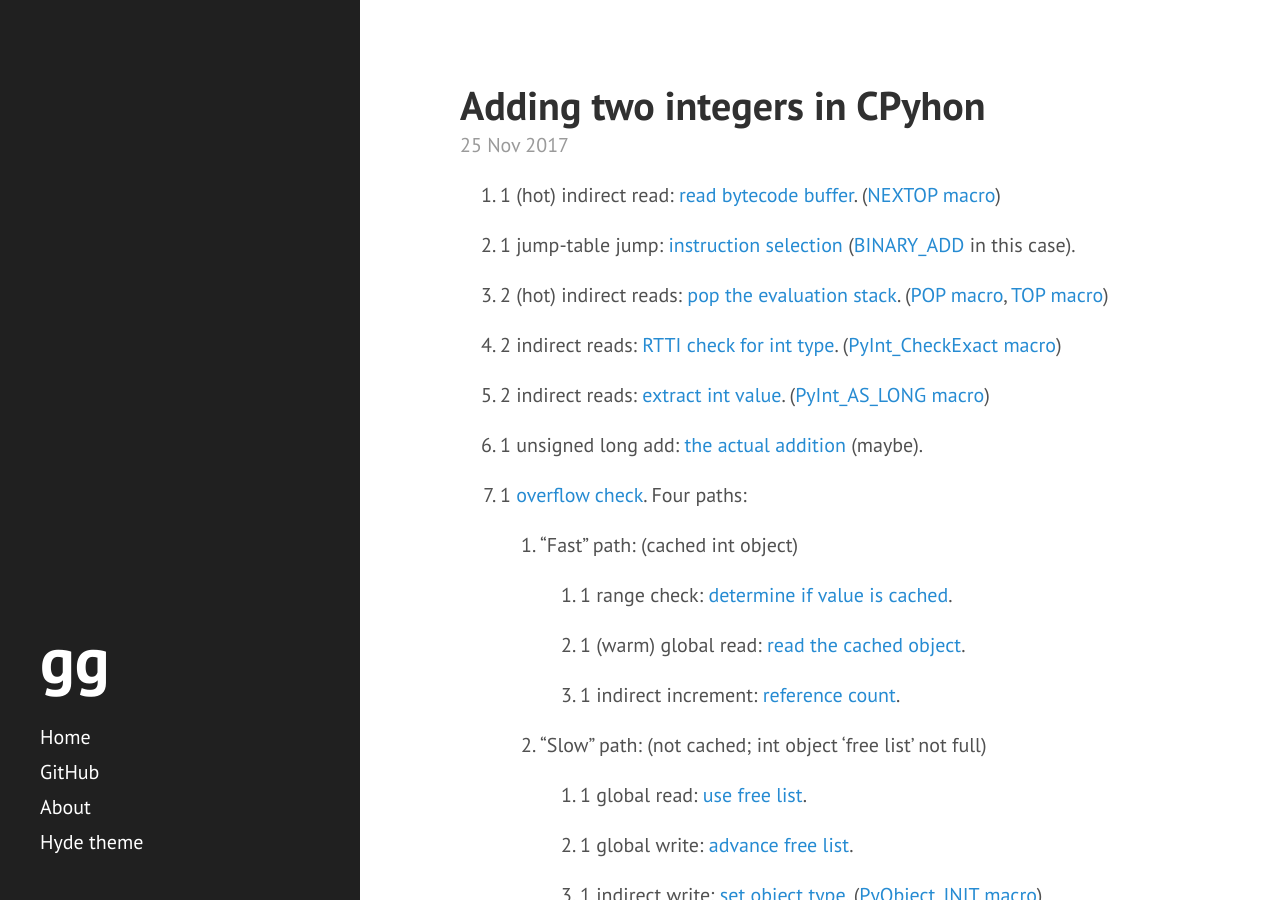
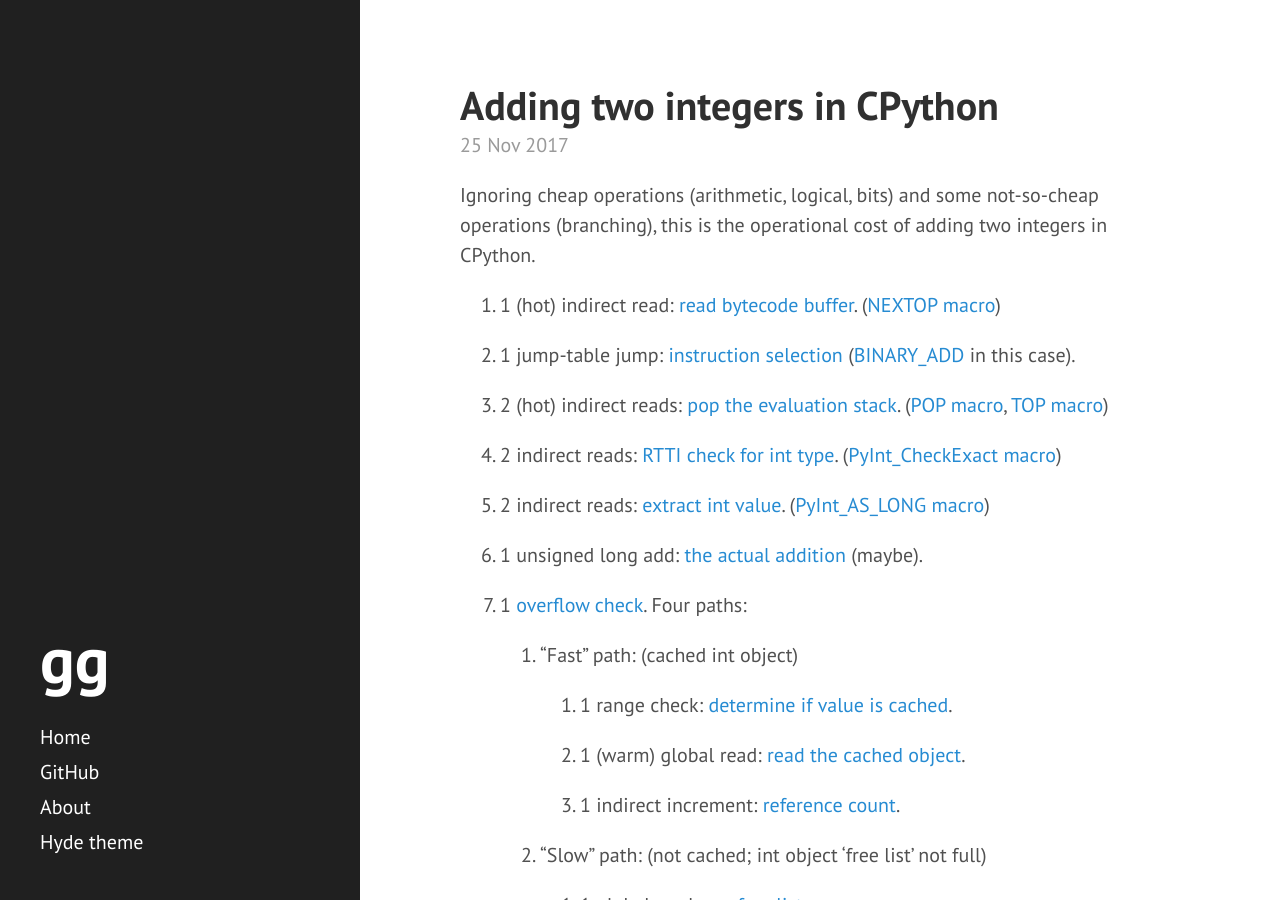
Before and after one commit to Garciat/garciat.github.io, a Jekyll site: the page built from _posts/2017-11-24-cpython-int-add.md, in a window 1280 px wide and 900 px high. Built offline with Jekyll 4.4.1, drawn with Linux system fonts in a browser that asks for light colours.

Commit message:
Update 2017-11-24-cpython-int-add.md

```diff
--- a/_posts/2017-11-24-cpython-int-add.md
+++ b/_posts/2017-11-24-cpython-int-add.md
@@ -1,8 +1,10 @@
 ---
 layout:     post
-title:      Adding two integers in CPyhon
+title:      Adding two integers in CPython
 date:       2017-11-25 21:53
 ---
+
+Ignoring cheap operations (arithmetic, logical, bits) and some not-so-cheap operations (branching), this is the operational cost of adding two integers in CPython.
 
 1.  1 (hot) indirect read: [read bytecode buffer](https://github.com/Garciat/cpython/blob/05469fa1c05acf55bdca05db21822ecdd7f6487a/Python/ceval.c#L1167). ([NEXTOP macro](https://github.com/Garciat/cpython/blob/05469fa1c05acf55bdca05db21822ecdd7f6487a/Python/ceval.c#L874))
 
```
